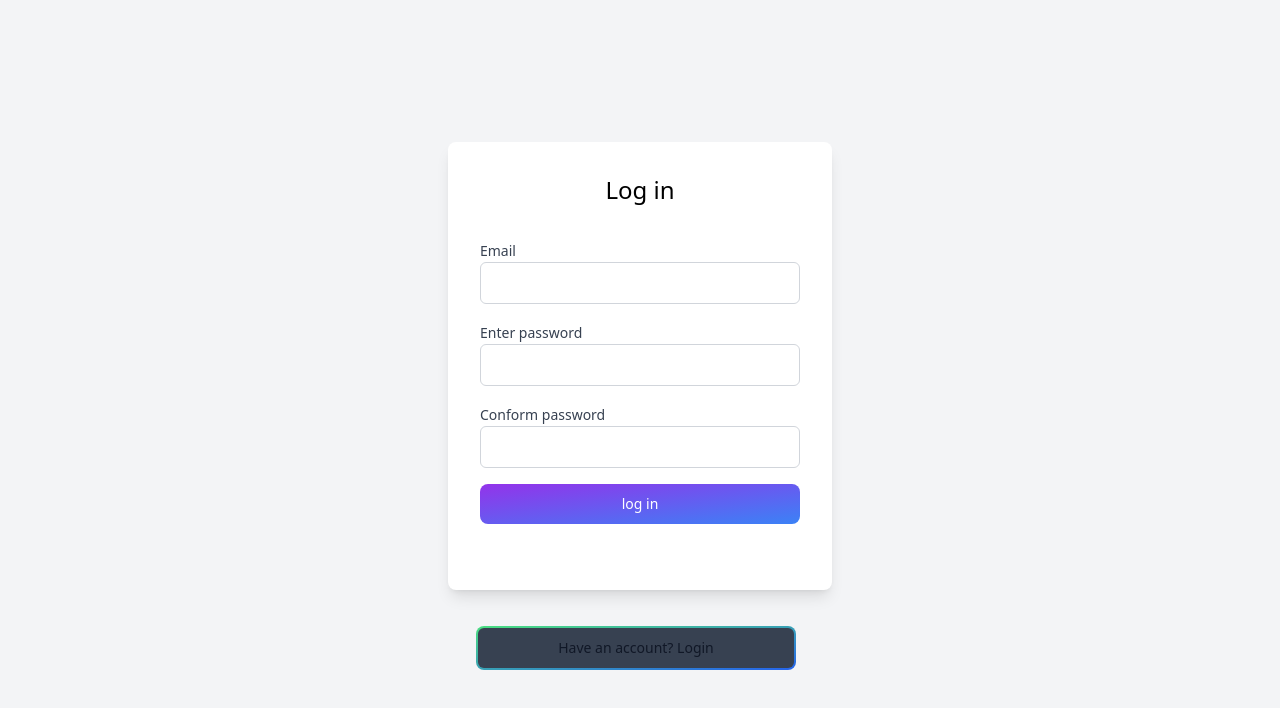
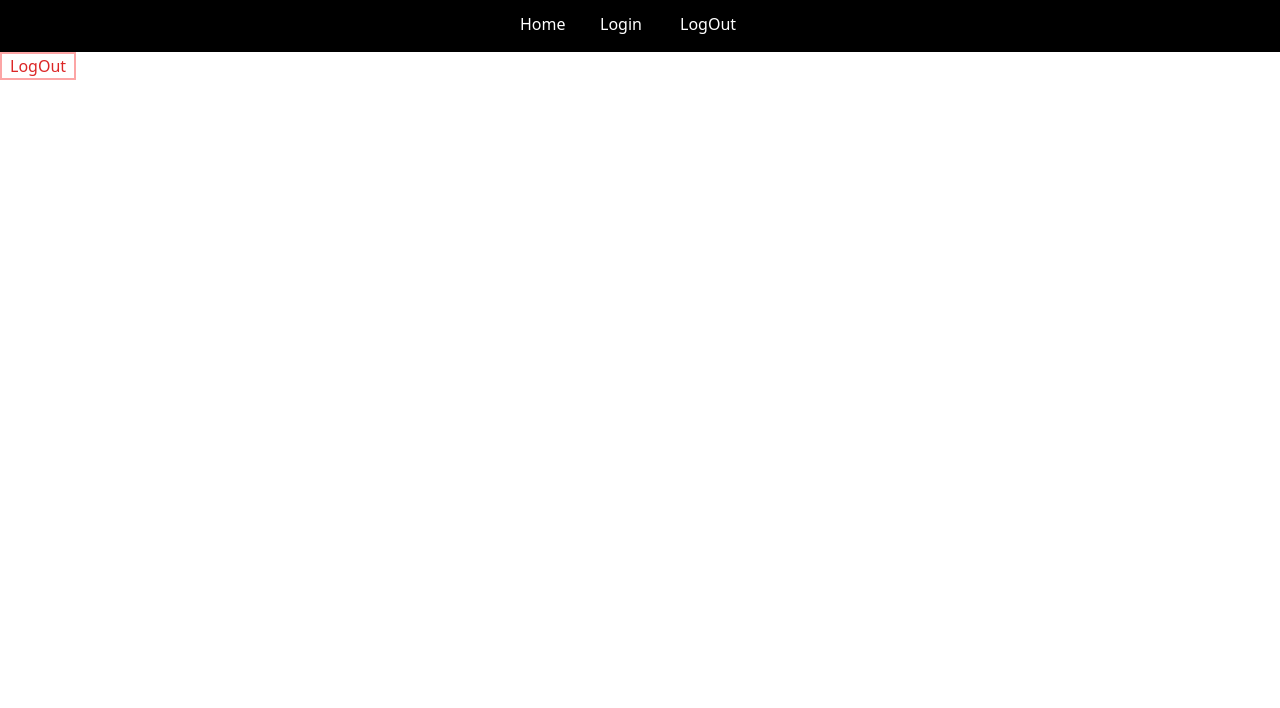
Before and after one commit to pandey0801/Creating-Signup-Screen, a React (Create React App) app: page /logout in a window 1280 px wide. Shown: the top 708 px of the page. Built offline with nearby package versions, Linux system fonts and the light colour scheme.

Commit message:
Logout User

```diff
--- a/package.json
+++ b/package.json
@@ -9,6 +9,7 @@
     "react": "^18.3.1",
     "react-dom": "^18.3.1",
     "react-icons": "^5.2.1",
+    "react-router-dom": "^5.3.4",
     "react-scripts": "5.0.1",
     "web-vitals": "^2.1.4"
   },
--- a/src/App.js
+++ b/src/App.js
@@ -1,11 +1,48 @@
-import logo from './logo.svg';
-import './App.css';
-import Login from './component/Login';
+import logo from "./logo.svg";
+import "./App.css";
+import Login from "./component/Login";
+// import { Router, Switch, NavLink, Route } from "react-router-dom";
+import { BrowserRouter as Router, Switch, NavLink, Route } from "react-router-dom";
+import LogOut from "./component/LogOut";
 
 function App() {
   return (
     <>
-        <Login></Login>
+       <Router>
+      <nav className="p-3 flex bg-black justify-center items-center">
+        <div className="flex-none w-20 h-7">
+          <NavLink
+            to="/home"
+            // onClick={() => handleSectionClick("home")}
+            className="text-white"
+          >
+            Home
+          </NavLink>
+        </div>
+        <div className="flex-none w-20 h-7">
+          <NavLink
+            to="/login"
+            // onClick={() => handleSectionClick("store")}
+            className="text-white"
+          >
+            Login
+          </NavLink>
+        </div>
+
+        <div className="flex-none w-20 h-7">
+          <NavLink to="/logout" className="text-white">
+            LogOut
+          </NavLink>
+        </div>
+
+      </nav>
+
+        <Switch>
+          <Route path="/login" component={Login} />
+          <Route path="/logout" component={LogOut} />
+        </Switch>
+      </Router>
+      {/* <Login></Login> */}
     </>
   );
 }
--- /dev/null
+++ b/src/component/LogOut.js
@@ -0,0 +1,23 @@
+import React from 'react'
+import { useHistory } from 'react-router-dom';
+
+export default function LogOut() {
+
+    const history = useHistory();
+
+    const LogOutSwitch =()=>{
+        localStorage.removeItem('token');
+        localStorage.removeItem('email');
+        console.log('log out');
+
+        // history.replace('/login');
+        history.replace('/login');
+      }
+  return (
+    <div>
+        <button className=' flex justify-center border border-2 border-red-300 text-red-600 px-2 ' onClick={LogOutSwitch}>
+            LogOut
+        </button>
+    </div>
+  )
+}
--- a/src/component/Update.js
+++ b/src/component/Update.js
@@ -3,6 +3,7 @@ import { FaYoutube, FaInstagram, FaSpotify } from "react-icons/fa";
 import { FaGithub } from "react-icons/fa";
 import { IoPlanetSharp } from "react-icons/io5";
 import { useRef } from "react";
+import LogOut from "./LogOut";
 
 export default function Update() {
   const name = useRef();
@@ -114,11 +115,8 @@ const fetchData = ()=>{
     });
  }
 
+ //email verification
  const sendVerificationEmail = () => {
-  // const user = firebase.auth().currentUser;
-
-  // if (user) {
-    // user.getIdToken(true).then((idToken) => {
       fetch(`https://identitytoolkit.googleapis.com/v1/accounts:sendOobCode?key=AIzaSyBKgJHQ2FKkDZ_JHWUlBCBL1I1Ry-bSEOw`, {
         method: 'POST',
         headers: {
@@ -139,10 +137,6 @@ const fetchData = ()=>{
       }).catch((error) => {
         console.error('Error sending verification email:', error);
       });
-    // });
-  // } else {
-    // console.log('No user is signed in.');
-  // }
 };
 
 
@@ -158,6 +152,10 @@ const fetchData = ()=>{
             you'r profile is incomplet{" "}
             <span className="text-blue-700">Complet now</span>
           </button>
+        </div>
+
+        <div>
+          <LogOut/>
         </div>
       </div>
 
```
Also changed, not shown: 1 other file (tests, documents, lock files or other folders).
